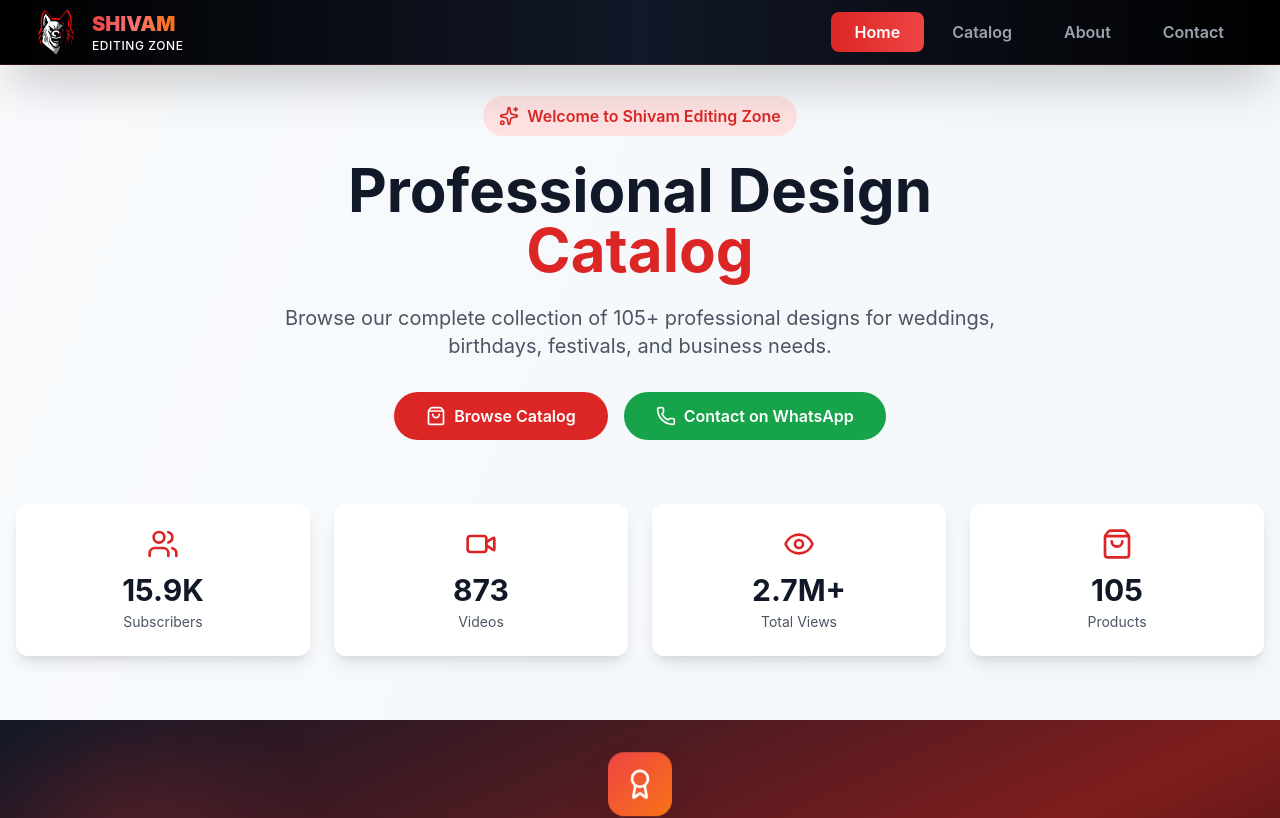
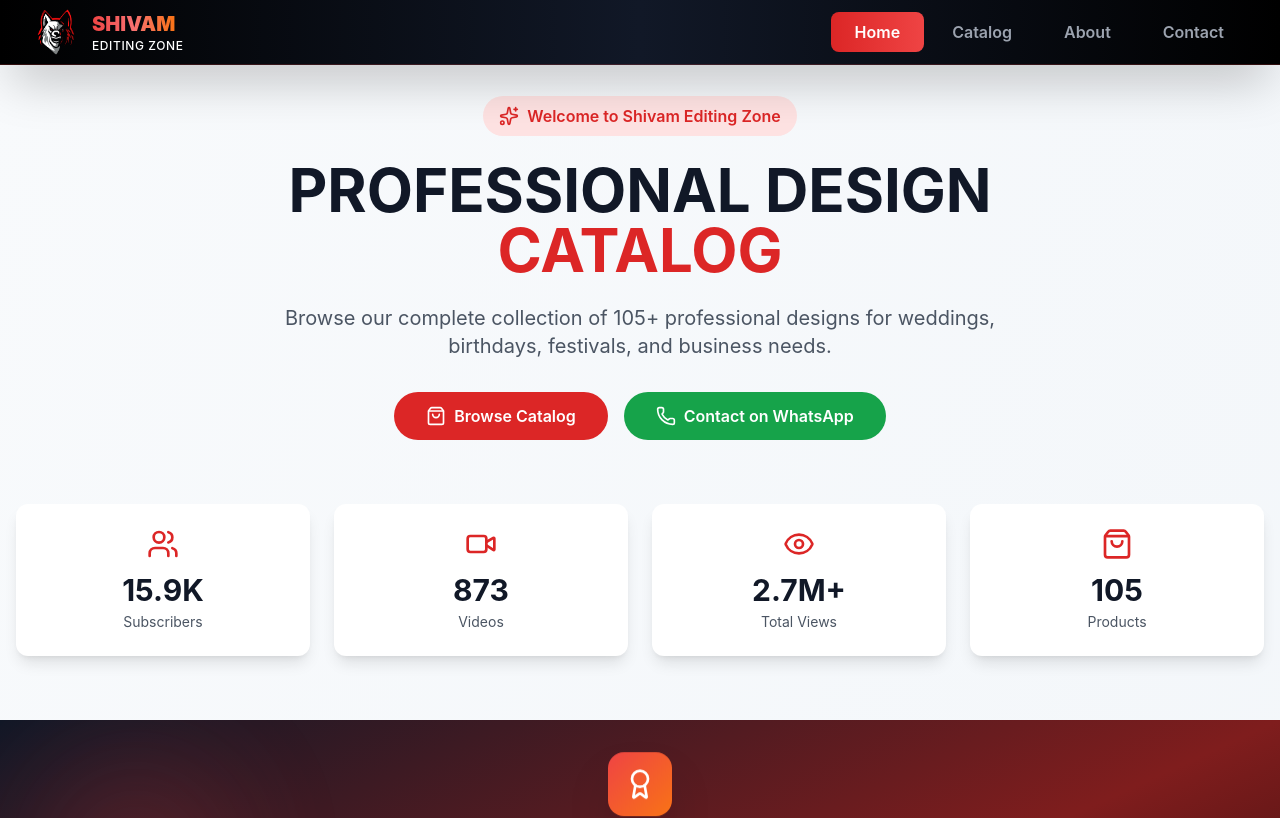
Before and after one commit to ritu11x/ShivamEditingZone, a React (Vite) app: page / in a window 1280 px wide. Shown: the top 818 px of the page. Built offline with nearby package versions, Linux system fonts and the light colour scheme.

Commit message:
Update header text to uppercase

```diff
--- a/src/App.tsx
+++ b/src/App.tsx
@@ -1040,8 +1040,8 @@
                   </span>
                 </div>
                 <h1 className="text-5xl md:text-6xl font-bold text-gray-900 mb-6">
-                  Professional Design
-                  <span className="block text-red-600">Catalog</span>
+                  PROFESSIONAL DESIGN
+                  <span className="block text-red-600">CATALOG</span>
                 </h1>
                 <p className="text-xl text-gray-600 mb-8 max-w-3xl mx-auto">
                   Browse our complete collection of {allProducts.length}+
```
